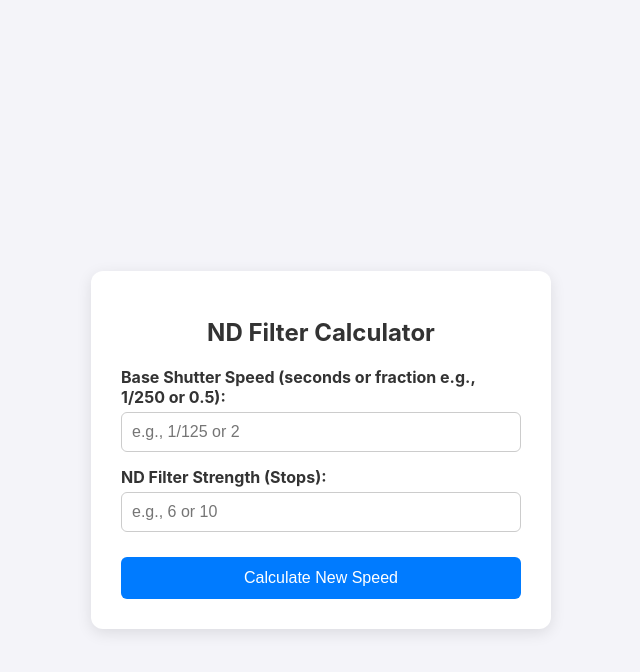
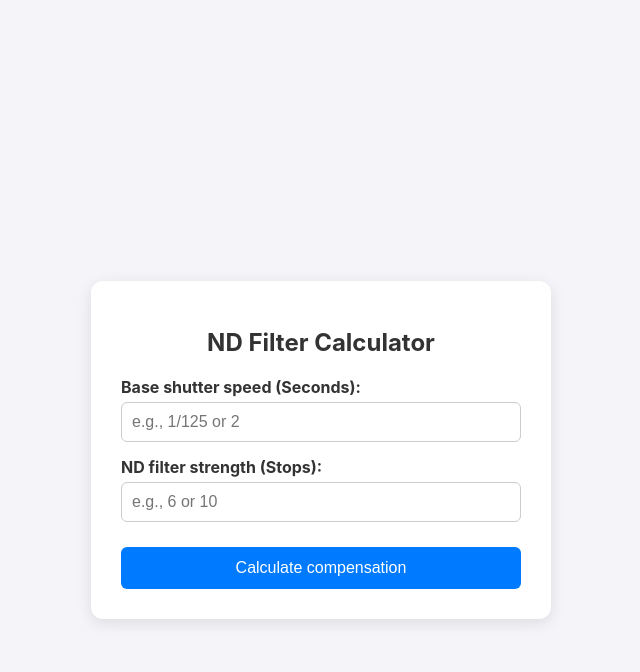
Before and after one commit to parinchaipunya/parinchaipunya.github.io, a Jekyll site: the page ndfilter.html, which Jekyll copies as it is, in a window 1280 px wide. Shown: the top 672 px of the page, without its empty margins (319-959 px from the left). Built offline with Jekyll 4.4.1, drawn with Linux system fonts in a browser that asks for light colours; part of the change alters nothing that is shown.

Commit message:
Files changed:     > M  ndfilter.html     > commited by PC.

```diff
--- a/ndfilter.html
+++ b/ndfilter.html
@@ -3,7 +3,7 @@
   <head>
     <meta charset="UTF-8">
     <meta name="viewport" content="width=device-width, initial-scale=1.0">
-    <title>ND Filter Shutter Speed Calculator</title>
+    <title>ND Filter Compensation Calculator</title>
     <style>
 body {
   font-family: -apple-system, BlinkMacSystemFont, "Segoe UI", Roboto, sans-serif;
@@ -63,25 +63,29 @@ body {
       <h1>ND Filter Calculator</h1>
 
       <div class="input-group">
-        <label for="shutterSpeed">Base Shutter Speed (seconds or fraction e.g., 1/250 or 0.5):</label>
+        <label for="shutterSpeed">Base shutter speed (Seconds):</label>
         <input type="text" id="shutterSpeed" placeholder="e.g., 1/125 or 2">
       </div>
 
       <div class="input-group">
-        <label for="ndStops">ND Filter Strength (Stops):</label>
+        <label for="ndStops">ND filter strength (Stops):</label>
         <input type="number" id="ndStops" placeholder="e.g., 6 or 10" min="1" max="20">
       </div>
 
-      <button onclick="calculateShutterSpeed()">Calculate New Speed</button>
+      <button onclick="calculateShutterSpeed()">Calculate compensation</button>
 
       <div id="result" style="display: none;"></div>
     </div>
 
-    <script>
-      // Standard photographic full-stop shutter speeds
+  </body><script>
+  // Standard 1/3 stop shutter speed scale used by modern cameras
   const standardSpeeds = [
-        1/8000, 1/4000, 1/2000, 1/1000, 1/500, 1/250, 1/125, 1/60, 1/30, 1/15, 1/8, 1/4, 1/2,
-        1, 2, 4, 8, 15, 30, 60, 120, 240, 480, 960
+    1/8000, 1/6400, 1/5000, 1/4000, 1/3200, 1/2500, 1/2000, 1/1600, 1/1250,
+    1/1000, 1/800, 1/640, 1/500, 1/400, 1/320, 1/250, 1/200, 1/160,
+    1/125, 1/100, 1/80, 1/60, 1/50, 1/40, 1/30, 1/25, 1/20,
+    1/15, 1/13, 1/10, 1/8, 1/6, 1/5, 1/4, 1/3, 0.4,
+    0.5, 0.6, 0.8, 1, 1.3, 1.6, 2, 2.5, 3.2,
+    4, 5, 6, 8, 10, 13, 15, 20, 25, 30
   ];
 
   function parseShutterSpeed(input) {
@@ -99,7 +103,15 @@ body {
   }
 
   function findClosestCameraSpeed(targetSeconds) {
-        // Find the closest standard speed in our photography array
+    // If it's longer than 30 seconds, cameras usually revert to full seconds or bulb mode multipliers
+    if (targetSeconds > 30) {
+      if (targetSeconds >= 55 && targetSeconds <= 65) return 60; // 1 minute
+      if (targetSeconds >= 110 && targetSeconds <= 130) return 120; // 2 minutes
+      if (targetSeconds >= 230 && targetSeconds <= 250) return 240; // 4 minutes
+      return Math.round(targetSeconds);
+    }
+
+    // Find the closest standard 1/3 stop speed
     let closest = standardSpeeds[0];
     let minDifference = Math.abs(targetSeconds - closest);
 
@@ -114,11 +126,20 @@ body {
   }
 
   function formatResult(seconds) {
+    if (seconds >= 60) {
+      const minutes = Math.floor(seconds / 60);
+      const remainingSeconds = Math.round(seconds % 60);
+      return remainingSeconds > 0 ? `${minutes}m ${remainingSeconds}s` : `${minutes} minute(s)`;
+    }
+
     if (seconds >= 1) {
-          return seconds + " seconds";
+      // Match standard camera displays (decimal for 1.3, 1.6, etc., or whole integers)
+      return seconds % 1 === 0 ? seconds + "s" : seconds.toFixed(1) + "s";
     } else {
+      // Handle fractional display cleanly
       const denominator = Math.round(1 / seconds);
-          return `1/${denominator} seconds`;
+      if (denominator === 1) return "1s";
+      return `1/${denominator}s`;
     }
   }
 
@@ -136,19 +157,18 @@ body {
       return;
     }
 
-        // 1. Calculate the exact theoretical speed
+    // Exact math calculation
     const theoreticalSpeed = baseSpeed * Math.pow(2, stops);
 
-        // 2. Snap it to the nearest standard photography speed
+    // Snap to standard 1/3 camera stop
     const actualCameraSpeed = findClosestCameraSpeed(theoreticalSpeed);
 
     resultDiv.style.display = 'block';
     resultDiv.style.color = '#333';
     resultDiv.innerHTML = `
-        Theoretical: ${theoreticalSpeed.toFixed(1)}s<br>
-        <strong>Camera Setting: ${formatResult(actualCameraSpeed)}</strong>
+        <span style="font-size: 0.9rem; color: #666;">Exact Math: ${theoreticalSpeed.toFixed(2)}s</span><br>
+        <span style="font-size: 1.4rem;">Camera Setting: <strong>${formatResult(actualCameraSpeed)}</strong></span>
     `;
   }
 </script>
-  </body>
 </html>
```
Lines whose indentation alone changed are shown as unchanged.
